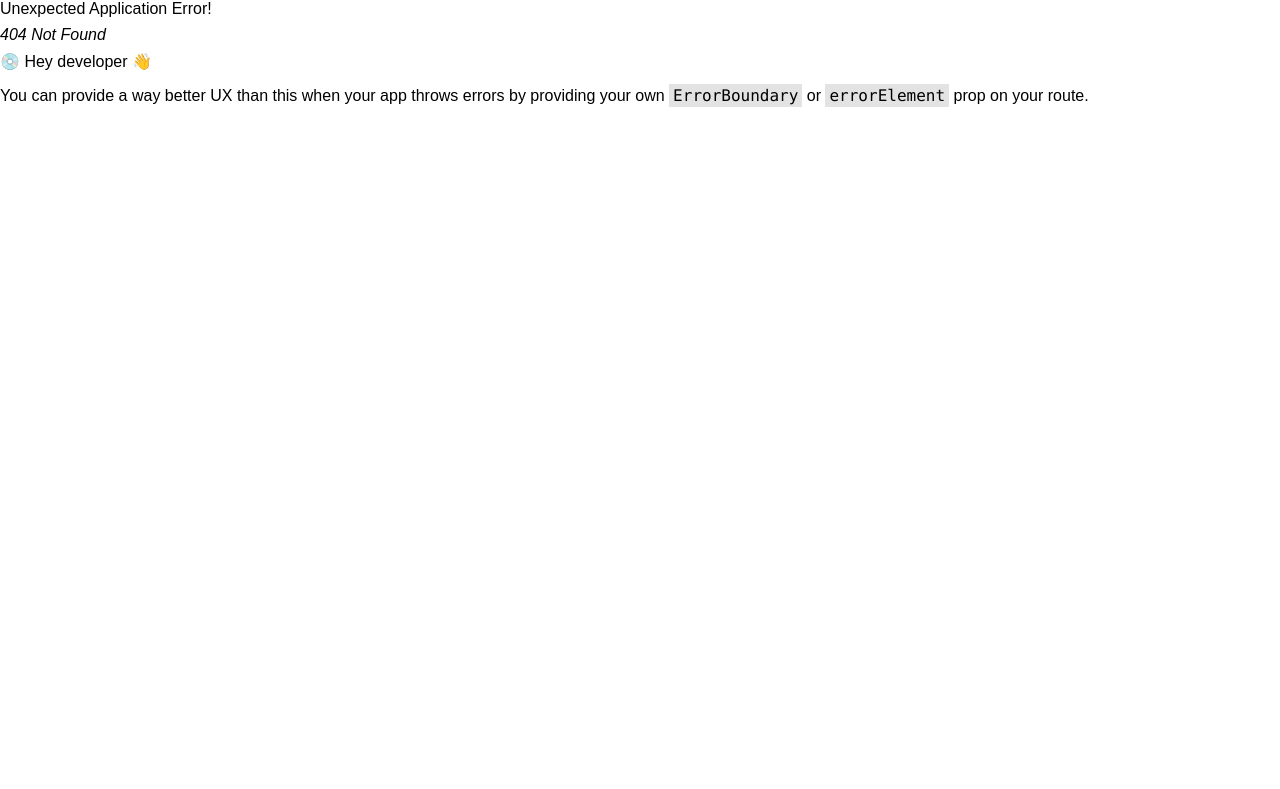
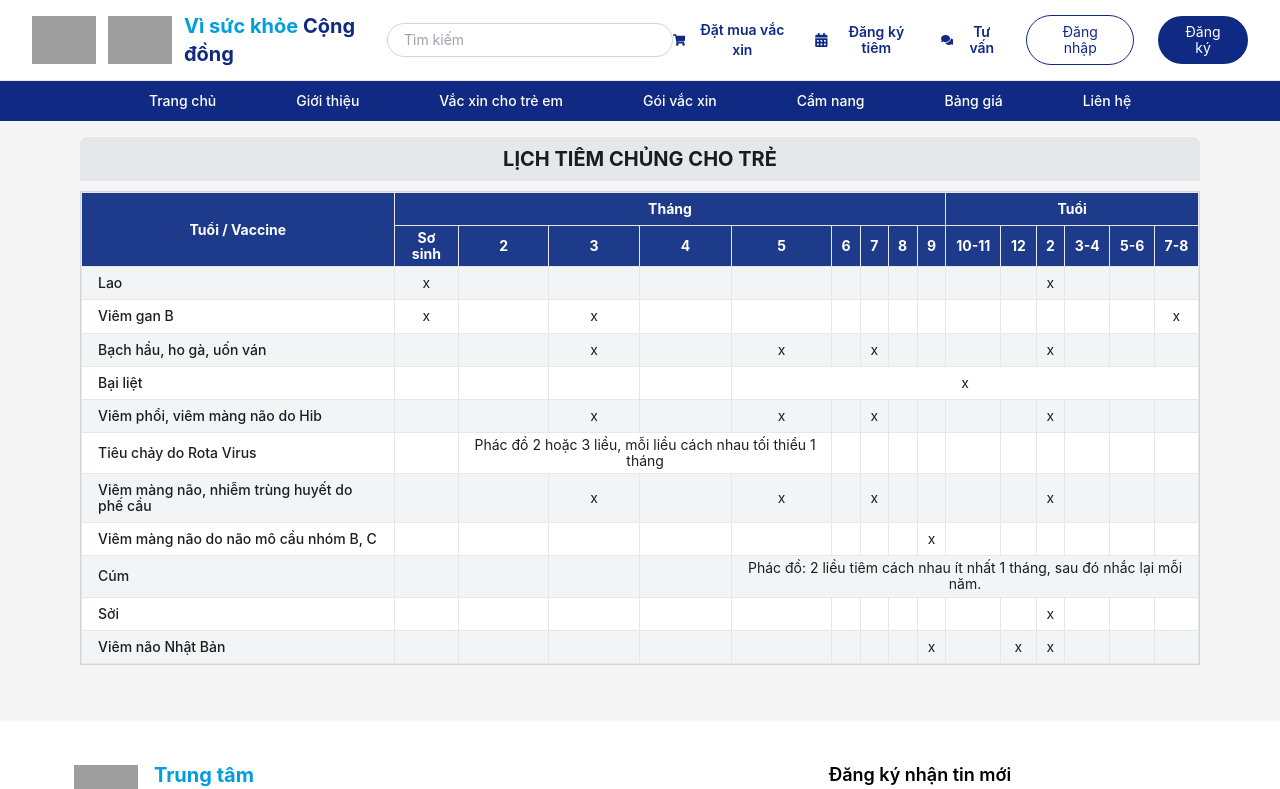
Before and after one commit to BinOng15/VaccineWeb_Typescript_TailwindCss, a React (Vite) app: page /customer/vaccinationschedule in a window 1280 px wide. Before the commit this address had no page. Shown: the top 789 px of the page. Built offline with nearby package versions, Linux system fonts and the light colour scheme; grey boxes are pictures that could not be loaded.

Commit message:
fix back up

```diff
--- a/src/components/Layout/Header.tsx
+++ b/src/components/Layout/Header.tsx
@@ -16,7 +16,7 @@ const AppHeader: React.FC = () => {
     {
       name: "Cẩm nang",
       subMenu: [
-        { name: "Lịch tiêm chủng cho trẻ em", path: "/vaccinationschedule" },
+        { name: "Lịch tiêm chủng cho trẻ em", path: "/vaccination-schedule" },
         {
           name: "Quá trình tiêm chủng cho trẻ em",
           path: "/cam-nang/huong-dan",
@@ -25,7 +25,7 @@ const AppHeader: React.FC = () => {
         { name: "Các gói vắc xin cho trẻ em", path: "/vaccine-package" },
       ],
     },
-    { name: "Bảng giá", path: "/bang-gia" },
+    { name: "Bảng giá", path: "/vaccine-price" },
     { name: "Liên hệ", path: "/lien-he" },
   ];
 
@@ -39,7 +39,12 @@ const AppHeader: React.FC = () => {
     <header className="w-full mb-0 relative z-50">
       <div className="flex items-center justify-between px-8 py-3 bg-white shadow-md border-b border-gray-200">
         <div className="flex items-center space-x-3">
-          <img src="logo/vaccine.png" alt="Vaccine Logo" className="h-12" />
+          <img
+            src="logo/vaccine.png"
+            alt="Vaccine Logo"
+            className="h-12"
+            onClick={() => navigate("")}
+          />
           <img src="image/asset1.png" alt="Asset one" className="h-12" />
           <span className="text-xl font-bold">
             <span className="text-[#009EE0]">Vì sức khỏe</span>{" "}
@@ -58,11 +63,16 @@ const AppHeader: React.FC = () => {
         <div className="flex items-center space-x-6 text-[#102A83]">
           <button className="flex items-center font-semibold space-x-2">
             <FaShoppingCart className="text-[#102A83]" />
-            <span className="text-sm">Đặt mua vắc xin</span>
+            <span
+              className="text-sm"
+              onClick={() => navigate("/vaccine-types")}
+            >
+              Đặt mua vắc xin
+            </span>
           </button>
           <button
             className="flex items-center font-semibold space-x-2"
-            onClick={() => navigate("/vaccine-registration")}
+            onClick={() => navigate("/customer/vaccine-registration")}
           >
             <FaCalendarAlt className="text-[#102A83]" />
             <span>Đăng ký tiêm</span>
--- a/src/components/Vaccine/VaccinePrice.tsx
+++ b/src/components/Vaccine/VaccinePrice.tsx
@@ -10,38 +10,195 @@ interface Vaccine {
 }
 
 const vaccines: Vaccine[] = [
-  { id: 1, name: "BCG (Việt Nam)", disease: "Lao", schedule: "1 mũi duy nhất", price: "Miễn phí", availability: "Có" },
-  { id: 2, name: "Engerix B 1ml (Bỉ)", disease: "Viêm Gan B", schedule: "Tiêm 1 mũi, nếu chưa đủ thì tiêm bổ sung", price: "110.000", availability: "Có" },
-  { id: 3, name: "Infanrix hexa (Bỉ)", disease: "Bạch hầu, ho gà, uốn ván, viêm gan B", schedule: "Tiêm từ 2 tháng tuổi, 3 mũi cơ bản + 1 nhắc lại", price: "730.000", availability: "Có" },
-  { id: 4, name: "Hexaxim (Pháp)", disease: "Bạch hầu, ho gà, uốn ván, viêm gan B", schedule: "Tiêm từ 2 tháng tuổi, 3 mũi cơ bản + 1 nhắc lại", price: "950.000", availability: "Có" },
-  { id: 5, name: "Pentaxim (Pháp)", disease: "Bạch hầu, ho gà, uốn ván, bại liệt", schedule: "Tiêm từ 2 tháng tuổi, 3 mũi cơ bản + 1 nhắc lại", price: "790.000", availability: "Có" },
-  { id: 6, name: "Rotarix (Bi)", disease: "Phòng bệnh viêm dạ dày ruột do Rotaviruts", schedule: "Uống từ 2 tháng trở ra, 2 liều, mỗi tháng 1 liều (trc 6 tháng)", price: "940.000", availability: "Có" },
-  { id: 7, name: "Rotateq (Mỹ)", disease: "Phòng bệnh viêm dạ dày ruột do Rotaviruts", schedule: "Uống 3 liều, mỗi tháng 1 liều ( trc 8 tháng)", price: "940.000", availability: "Có" },
-  { id: 8, name: "Rotavin (VN)", disease: "Phòng bệnh viêm dạ dày ruột do Rotaviruts", schedule: "Uống từ 2 tháng trở ra, 2 liều, mỗi tháng 1 liều (trc 6 tháng)", price: "940.000", availability: "Có" },
-  { id: 9, name: "Synflorix (Bi)", disease: "Phòng bệnh viêm phối viêm tai giữa do phế cầu", schedule: "tiêm từ 2 tháng trở ra, tiêm 3 mũi 3 tháng liên tiếp, mũi 4 nhắc lại sau mũi 3 là 6 tháng", price: "790.000", availability: "Có" },
-  { id: 10, name: "VaxiGrip 0.25ml (Pháp)", disease: "Phòng bệnh cúm TE", schedule: "Tiêm từ 6 tháng trở ra, năm đầu tiêm 2 mũi, mỗi mũi cách nhau 1 tháng, từ năm sau trở đi mỗi năm tiêm 1 mũi", price: "790.000", availability: "Có" },
-  { id: 11, name: "VaxiGrip 0.5ml (Pháp)", disease: "Phòng bệnh cúm Từ 3 Tuổi trở lên.", schedule: "Tiêm từ 6 tháng trở ra, năm đầu tiêm 2 mũi, mỗi mũi cách nhau 1 tháng, từ năm sau trở đi mỗi năm tiêm 1 mũi", price: "340.000", availability: "Có" },
-  { id: 12, name: "VA . Mengoc BC (Cuba)", disease: "Phòng bệnh não mô cầu BC", schedule: "Tiềm từ 6 tháng trở ra, mũi 1 cách mũi 2 tối thiểu 45 ngày", price: "940.000", availability: "Có" },
-  { id: 13, name: "MMR II (Mỹ)", disease: "Vắc xin Phòng bệnh Sởi -quai bị - rubella", schedule: "Tiêm từ 1 tuổi trở ra", price: "200.000", availability: "Có" },
-  { id: 14, name: "Varivax ( Mỹ)", disease: "Vắc xin phòng thủy đậu", schedule: "Tiêm từ 1 tuổi trở ra", price: "240.000", availability: "Có" },
-  { id: 15, name: "Varicella ( Hàn Quốc)", disease: "Vắc xin phòng thủy đậu", schedule: "Tiêm từ 1 tuổi trở ra", price: "Tiêm từ 1 tuổi trở ra", availability: "Có" },
-  { id: 16, name: "Jevax ( Việt Nam)", disease: "Vắc xin phòng viêm não nhật bản", schedule: "Tiêm từ 1 tuổi trở ra, 1 tuần sau tiêm müi 2", price: "940.000", availability: "Có" },
-  { id: 17, name: "Havax (VN)", disease: "Viêm gan A", schedule: "Tiêm từ 2 tuổi trở ra, tiêm 2 mũi, mũi 1 cách mũi 2 6 tháng", price: "940.000", availability: "Có" },
-  { id: 18, name: "Twinrix (BI)", disease: "Viêm gan A và B", schedule: "Tiêm 3 mũi 3 tháng liên tiếp, 1 mũi năm sau nhắc lại)", price: "940.000", availability: "Có" },
-  { id: 19, name: "Avaxim 80UI (Pháp)", disease: "Viêm gan A", schedule: "Từ 1 tuổi trở ra, mũi 1 cách mũi 2 6 tháng", price: "940.000", availability: "Có" },
-  { id: 20, name: "Tetraxim 0.5 (Pháp)", disease: "Phòng bạch cầu, ho gà, uốn ván,bại liệt", schedule: "Tiêm từ 2 tuổi trở ra", price: "260.000", availability: "Có" },
-  { id: 21, name: "Tả uống (m- ORCVAX)", disease: "Phòng bệnh tả", schedule: "", price: "640.000", availability: "Có" },
-  { id: 22, name: "Mvvac (VN)", disease: "Phòng sởi", schedule: "Tiêm từ 9 tháng trở ra", price: "150.000", availability: "Có" },
-
+  {
+    id: 1,
+    name: "BCG (Việt Nam)",
+    disease: "Lao",
+    schedule: "1 mũi duy nhất",
+    price: "Miễn phí",
+    availability: "Có",
+  },
+  {
+    id: 2,
+    name: "Engerix B 1ml (Bỉ)",
+    disease: "Viêm Gan B",
+    schedule: "Tiêm 1 mũi, nếu chưa đủ thì tiêm bổ sung",
+    price: "110.000",
+    availability: "Có",
+  },
+  {
+    id: 3,
+    name: "Infanrix hexa (Bỉ)",
+    disease: "Bạch hầu, ho gà, uốn ván, viêm gan B",
+    schedule: "Tiêm từ 2 tháng tuổi, 3 mũi cơ bản + 1 nhắc lại",
+    price: "730.000",
+    availability: "Có",
+  },
+  {
+    id: 4,
+    name: "Hexaxim (Pháp)",
+    disease: "Bạch hầu, ho gà, uốn ván, viêm gan B",
+    schedule: "Tiêm từ 2 tháng tuổi, 3 mũi cơ bản + 1 nhắc lại",
+    price: "950.000",
+    availability: "Có",
+  },
+  {
+    id: 5,
+    name: "Pentaxim (Pháp)",
+    disease: "Bạch hầu, ho gà, uốn ván, bại liệt",
+    schedule: "Tiêm từ 2 tháng tuổi, 3 mũi cơ bản + 1 nhắc lại",
+    price: "790.000",
+    availability: "Có",
+  },
+  {
+    id: 6,
+    name: "Rotarix (Bi)",
+    disease: "Phòng bệnh viêm dạ dày ruột do Rotaviruts",
+    schedule: "Uống từ 2 tháng trở ra, 2 liều, mỗi tháng 1 liều (trc 6 tháng)",
+    price: "940.000",
+    availability: "Có",
+  },
+  {
+    id: 7,
+    name: "Rotateq (Mỹ)",
+    disease: "Phòng bệnh viêm dạ dày ruột do Rotaviruts",
+    schedule: "Uống 3 liều, mỗi tháng 1 liều ( trc 8 tháng)",
+    price: "940.000",
+    availability: "Có",
+  },
+  {
+    id: 8,
+    name: "Rotavin (VN)",
+    disease: "Phòng bệnh viêm dạ dày ruột do Rotaviruts",
+    schedule: "Uống từ 2 tháng trở ra, 2 liều, mỗi tháng 1 liều (trc 6 tháng)",
+    price: "940.000",
+    availability: "Có",
+  },
+  {
+    id: 9,
+    name: "Synflorix (Bi)",
+    disease: "Phòng bệnh viêm phối viêm tai giữa do phế cầu",
+    schedule:
+      "tiêm từ 2 tháng trở ra, tiêm 3 mũi 3 tháng liên tiếp, mũi 4 nhắc lại sau mũi 3 là 6 tháng",
+    price: "790.000",
+    availability: "Có",
+  },
+  {
+    id: 10,
+    name: "VaxiGrip 0.25ml (Pháp)",
+    disease: "Phòng bệnh cúm TE",
+    schedule:
+      "Tiêm từ 6 tháng trở ra, năm đầu tiêm 2 mũi, mỗi mũi cách nhau 1 tháng, từ năm sau trở đi mỗi năm tiêm 1 mũi",
+    price: "790.000",
+    availability: "Có",
+  },
+  {
+    id: 11,
+    name: "VaxiGrip 0.5ml (Pháp)",
+    disease: "Phòng bệnh cúm Từ 3 Tuổi trở lên.",
+    schedule:
+      "Tiêm từ 6 tháng trở ra, năm đầu tiêm 2 mũi, mỗi mũi cách nhau 1 tháng, từ năm sau trở đi mỗi năm tiêm 1 mũi",
+    price: "340.000",
+    availability: "Có",
+  },
+  {
+    id: 12,
+    name: "VA . Mengoc BC (Cuba)",
+    disease: "Phòng bệnh não mô cầu BC",
+    schedule: "Tiềm từ 6 tháng trở ra, mũi 1 cách mũi 2 tối thiểu 45 ngày",
+    price: "940.000",
+    availability: "Có",
+  },
+  {
+    id: 13,
+    name: "MMR II (Mỹ)",
+    disease: "Vắc xin Phòng bệnh Sởi -quai bị - rubella",
+    schedule: "Tiêm từ 1 tuổi trở ra",
+    price: "200.000",
+    availability: "Có",
+  },
+  {
+    id: 14,
+    name: "Varivax ( Mỹ)",
+    disease: "Vắc xin phòng thủy đậu",
+    schedule: "Tiêm từ 1 tuổi trở ra",
+    price: "240.000",
+    availability: "Có",
+  },
+  {
+    id: 15,
+    name: "Varicella ( Hàn Quốc)",
+    disease: "Vắc xin phòng thủy đậu",
+    schedule: "Tiêm từ 1 tuổi trở ra",
+    price: "Tiêm từ 1 tuổi trở ra",
+    availability: "Có",
+  },
+  {
+    id: 16,
+    name: "Jevax ( Việt Nam)",
+    disease: "Vắc xin phòng viêm não nhật bản",
+    schedule: "Tiêm từ 1 tuổi trở ra, 1 tuần sau tiêm müi 2",
+    price: "940.000",
+    availability: "Có",
+  },
+  {
+    id: 17,
+    name: "Havax (VN)",
+    disease: "Viêm gan A",
+    schedule: "Tiêm từ 2 tuổi trở ra, tiêm 2 mũi, mũi 1 cách mũi 2 6 tháng",
+    price: "940.000",
+    availability: "Có",
+  },
+  {
+    id: 18,
+    name: "Twinrix (BI)",
+    disease: "Viêm gan A và B",
+    schedule: "Tiêm 3 mũi 3 tháng liên tiếp, 1 mũi năm sau nhắc lại)",
+    price: "940.000",
+    availability: "Có",
+  },
+  {
+    id: 19,
+    name: "Avaxim 80UI (Pháp)",
+    disease: "Viêm gan A",
+    schedule: "Từ 1 tuổi trở ra, mũi 1 cách mũi 2 6 tháng",
+    price: "940.000",
+    availability: "Có",
+  },
+  {
+    id: 20,
+    name: "Tetraxim 0.5 (Pháp)",
+    disease: "Phòng bạch cầu, ho gà, uốn ván,bại liệt",
+    schedule: "Tiêm từ 2 tuổi trở ra",
+    price: "260.000",
+    availability: "Có",
+  },
+  {
+    id: 21,
+    name: "Tả uống (m- ORCVAX)",
+    disease: "Phòng bệnh tả",
+    schedule: "",
+    price: "640.000",
+    availability: "Có",
+  },
+  {
+    id: 22,
+    name: "Mvvac (VN)",
+    disease: "Phòng sởi",
+    schedule: "Tiêm từ 9 tháng trở ra",
+    price: "150.000",
+    availability: "Có",
+  },
 ];
-
 
 const VaccinePrice: React.FC = () => {
   return (
     <div className="container mx-auto p-4">
-      <h2 className="text-xl font-bold text-center p-2 rounded-t-lg ">Bảng Giá Vắc-Xin</h2>
+      <h2 className="text-xl font-bold text-center p-2 rounded-t-lg ">
+        Bảng Giá Vắc-Xin
+      </h2>
       <div className="overflow-x-auto">
-          <table className="w-4/4 ml-10 mr-5 border border-gray-300">
+        <table className="w-4/4 ml-10 mr-5 border bg-white border-gray-300">
           <thead>
             <tr className="bg-gray-200">
               <th className="border px-4 py-2">STT</th>
@@ -60,7 +217,9 @@ const VaccinePrice: React.FC = () => {
                 <td className="border px-4 py-2">{vaccine.disease}</td>
                 <td className="border px-4 py-2">{vaccine.schedule}</td>
                 <td className="border px-4 py-2 text-right">{vaccine.price}</td>
-                <td className="border px-4 py-2 text-center">{vaccine.availability}</td>
+                <td className="border px-4 py-2 text-center">
+                  {vaccine.availability}
+                </td>
               </tr>
             ))}
           </tbody>
--- a/src/components/Vaccine/vaccinationschedule.tsx
+++ b/src/components/Vaccine/vaccinationschedule.tsx
@@ -1,38 +1,102 @@
 import React from "react";
 
 const vaccineData = [
-  { vaccine: "Lao", schedule: ["x", "", "", "", "", "", "", "", "", "", "", "x", "", "", ""] },
-  { vaccine: "Viêm gan B", schedule: ["x", "", "x", "", "", "", "", "", "", "", "", "", "", "", "x"] },
-  { vaccine: "Bạch hầu, ho gà, uốn ván", schedule: ["", "", "x", "", "x", "", "x", "", "", "", "", "x", "", "", ""] },
-  { vaccine: "Bại liệt", schedule: ["", "", "x", "", "x", "", "x", "", "", "", "", "x", "", "", ""] },
-  { vaccine: "Viêm phổi, viêm màng não do Hib", schedule: ["", "", "x", "", "x", "", "x", "", "", "", "", "x", "", "", ""] },
-  { vaccine: "Tiêu chảy do Rota Virus", schedule: ["", "Phác đồ 2 hoặc 3 liều, mỗi liều cách nhau tối thiểu 1 tháng"] },
-  { vaccine: "Viêm màng não, nhiễm trùng huyết do phế cầu", schedule: ["", "", "x", "", "x", "", "x", "", "", "", "", "x", "", "", ""] },
-  { vaccine: "Viêm màng não do não mô cầu nhóm B, C", schedule: ["", "", "", "", "", "", "", "", "x", "", "", "", "", "", ""] },
-  { vaccine: "Cúm", schedule: ["", "", "", "", "Phác đồ: 2 liều tiêm cách nhau ít nhất 1 tháng, sau đó nhắc lại mỗi năm."] },
-  { vaccine: "Sởi", schedule: ["", "", "", "", "", "", "", "", "", "", "", "x", "", "", ""] },
-  { vaccine: "Viêm não Nhật Bản", schedule: ["", "", "", "", "", "", "", "", "x", "", "x", "x", "", "", ""] },
+  {
+    vaccine: "Lao",
+    schedule: ["x", "", "", "", "", "", "", "", "", "", "", "x", "", "", ""],
+  },
+  {
+    vaccine: "Viêm gan B",
+    schedule: ["x", "", "x", "", "", "", "", "", "", "", "", "", "", "", "x"],
+  },
+  {
+    vaccine: "Bạch hầu, ho gà, uốn ván",
+    schedule: ["", "", "x", "", "x", "", "x", "", "", "", "", "x", "", "", ""],
+  },
+  {
+    vaccine: "Bại liệt",
+    schedule: ["", "", "x", "", "x", "", "x", "", "", "", "", "x", "", "", ""],
+  },
+  {
+    vaccine: "Viêm phổi, viêm màng não do Hib",
+    schedule: ["", "", "x", "", "x", "", "x", "", "", "", "", "x", "", "", ""],
+  },
+  {
+    vaccine: "Tiêu chảy do Rota Virus",
+    schedule: [
+      "",
+      "Phác đồ 2 hoặc 3 liều, mỗi liều cách nhau tối thiểu 1 tháng",
+    ],
+  },
+  {
+    vaccine: "Viêm màng não, nhiễm trùng huyết do phế cầu",
+    schedule: ["", "", "x", "", "x", "", "x", "", "", "", "", "x", "", "", ""],
+  },
+  {
+    vaccine: "Viêm màng não do não mô cầu nhóm B, C",
+    schedule: ["", "", "", "", "", "", "", "", "x", "", "", "", "", "", ""],
+  },
+  {
+    vaccine: "Cúm",
+    schedule: [
+      "",
+      "",
+      "",
+      "",
+      "Phác đồ: 2 liều tiêm cách nhau ít nhất 1 tháng, sau đó nhắc lại mỗi năm.",
+    ],
+  },
+  {
+    vaccine: "Sởi",
+    schedule: ["", "", "", "", "", "", "", "", "", "", "", "x", "", "", ""],
+  },
+  {
+    vaccine: "Viêm não Nhật Bản",
+    schedule: ["", "", "", "", "", "", "", "", "x", "", "x", "x", "", "", ""],
+  },
 ];
 
 const VaccinationSchedule: React.FC = () => {
   return (
-    <div className="p-4 max-w-6xl mx-auto ">
+    <div className="p-4 max-w-6xl mx-auto mb-10">
       <h2 className="text-xl font-bold text-center bg-gray-200 p-2 rounded-t-lg">
         LỊCH TIÊM CHỦNG CHO TRẺ
       </h2>
-      <div className="overflow-x-auto border border-gray-300">
+      <div className="overflow-x-auto bg-white border border-gray-300">
         <table className="w-full table-auto">
           <thead>
             <tr className="bg-blue-900 text-white">
               <th className="border px-4 py-2 no-ellipsis" rowSpan={2}>
                 Tuổi / Vaccine
               </th>
-    <th className="border px-4 py-2 " colSpan={9}>Tháng</th>
-    <th className="border px-4 py-2 no-ellipsis" colSpan={6}>Tuổi</th>
+              <th className="border px-4 py-2 " colSpan={9}>
+                Tháng
+              </th>
+              <th className="border px-4 py-2 no-ellipsis" colSpan={6}>
+                Tuổi
+              </th>
             </tr>
             <tr className="bg-blue-900 text-white">
-        {["Sơ sinh", "2", "3", "4", "5", "6", "7", "8", "9", "10-11", "12", "2", "3-4", "5-6", "7-8"].map((month) => (
-          <th key={month} className="border px-2 py-1">{month}</th>
+              {[
+                "Sơ sinh",
+                "2",
+                "3",
+                "4",
+                "5",
+                "6",
+                "7",
+                "8",
+                "9",
+                "10-11",
+                "12",
+                "2",
+                "3-4",
+                "5-6",
+                "7-8",
+              ].map((month) => (
+                <th key={month} className="border px-2 py-1">
+                  {month}
+                </th>
               ))}
             </tr>
           </thead>
@@ -46,12 +110,16 @@ const VaccinationSchedule: React.FC = () => {
                     <td className="border px-2 py-1 text-center"></td>
                     <td className="border px-2 py-1 text-center"></td>
                     <td className="border px-2 py-1 text-center"></td>
-                    <td className="border px-2 py-1 text-center" colSpan={12}>{row.schedule[4]}</td>
+                    <td className="border px-2 py-1 text-center" colSpan={12}>
+                      {row.schedule[4]}
+                    </td>
                   </>
                 ) : row.vaccine === "Tiêu chảy do Rota Virus" ? (
                   <>
                     <td className="border px-2 py-1 text-center"></td>
-                    <td className="border px-2 py-1 text-center" colSpan={4}>{row.schedule[1]}</td>
+                    <td className="border px-2 py-1 text-center" colSpan={4}>
+                      {row.schedule[1]}
+                    </td>
                     <td className="border px-2 py-1 text-center"></td>
                     <td className="border px-2 py-1 text-center"></td>
                     <td className="border px-2 py-1 text-center"></td>
@@ -69,11 +137,15 @@ const VaccinationSchedule: React.FC = () => {
                     <td className="border px-2 py-1 text-center"></td>
                     <td className="border px-2 py-1 text-center"></td>
                     <td className="border px-2 py-1 text-center"></td>
-                    <td className="border px-2 py-1 text-center" colSpan={12}>{row.schedule[4]}</td>
+                    <td className="border px-2 py-1 text-center" colSpan={12}>
+                      {row.schedule[4]}
+                    </td>
                   </>
                 ) : (
                   row.schedule.map((cell, i) => (
-                    <td key={i} className="border px-2 py-1 text-center">{cell}</td>
+                    <td key={i} className="border px-2 py-1 text-center">
+                      {cell}
+                    </td>
                   ))
                 )}
               </tr>
--- a/src/pages/Customer/VaccinePricePage.tsx
+++ b/src/pages/Customer/VaccinePricePage.tsx
@@ -2,12 +2,18 @@ import QandA from "../../components/Q&A/QandA";
 import VaccinePrice from "../../components/Vaccine/VaccinePrice";
 import { Row, Col } from "antd";
 function VaccinePricePage() {
- return (
-    <Row > {/* Giảm gutter để khoảng cách giữa hai phần nhỏ hơn */}
-      <Col span={16}> {/* 7 phần */}
+  return (
+    <Row className="mb-10">
+      {" "}
+      {/* Giảm gutter để khoảng cách giữa hai phần nhỏ hơn */}
+      <Col span={16}>
+        {" "}
+        {/* 7 phần */}
         <VaccinePrice />
       </Col>
-      <Col className="mt-11" span={8}> {/* 3 phần */}
+      <Col className="mt-11" span={8}>
+        {" "}
+        {/* 3 phần */}
         <QandA />
       </Col>
     </Row>
--- a/src/pages/Customer/VaccineTypesPage.tsx
+++ b/src/pages/Customer/VaccineTypesPage.tsx
@@ -4,7 +4,7 @@ import VaccineTypes from "../../components/Vaccine/VaccineTypes";
 
 const VaccineTypesPage: React.FC = () => {
   return (
-    <div>
+    <div className="mb-10">
       <CarouselVaccineTypes />
       <VaccineTypes />
     </div>
--- a/src/router/router.tsx
+++ b/src/router/router.tsx
@@ -51,7 +51,7 @@ const router = createBrowserRouter([
       },
       // Customer routes
       {
-        path: "/vaccine-registration",
+        path: "customer/vaccine-registration",
         element: (
           <AppRouter
             element={VaccineRegistationPage}
@@ -60,18 +60,29 @@ const router = createBrowserRouter([
         ),
       },
       {
-        path: "/payment",
+        path: "customer/payment",
         element: (
           <AppRouter element={PaymentMethod} allowedRoles={[ROLES.CUSTOMER]} />
         ),
       },
       {
-        path: "/vaccinationschedule",
+        path: "customer/vaccinationschedule",
         element: (
-          <AppRouter element={VaccinationSchedule} allowedRoles={[ROLES.CUSTOMER]} />
+          <AppRouter
+            element={VaccinationSchedule}
+            allowedRoles={[ROLES.CUSTOMER]}
+          />
         ),
       },
-
+      {
+        path: "customer/vaccine-profile",
+        element: (
+          <AppRouter
+            element={VaccineProfilePage}
+            allowedRoles={[ROLES.CUSTOMER]}
+          />
+        ),
+      },
       // Public routes
       {
         path: "/introduction",
@@ -101,19 +112,19 @@ const router = createBrowserRouter([
         ),
       },
       {
-        path: "/vaccine-price",
+        path: "/vaccination-schedule",
         element: (
           <AppRouter
-            element={VaccinePricePage}
+            element={VaccinationSchedule}
             allowedRoles={[ROLES.CUSTOMER]}
           />
         ),
       },
       {
-        path: "/vaccine-profile",
+        path: "/vaccine-price",
         element: (
           <AppRouter
-            element={VaccineProfilePage}
+            element={VaccinePricePage}
             allowedRoles={[ROLES.CUSTOMER]}
           />
         ),
```
Lines whose indentation alone changed are shown as unchanged.
